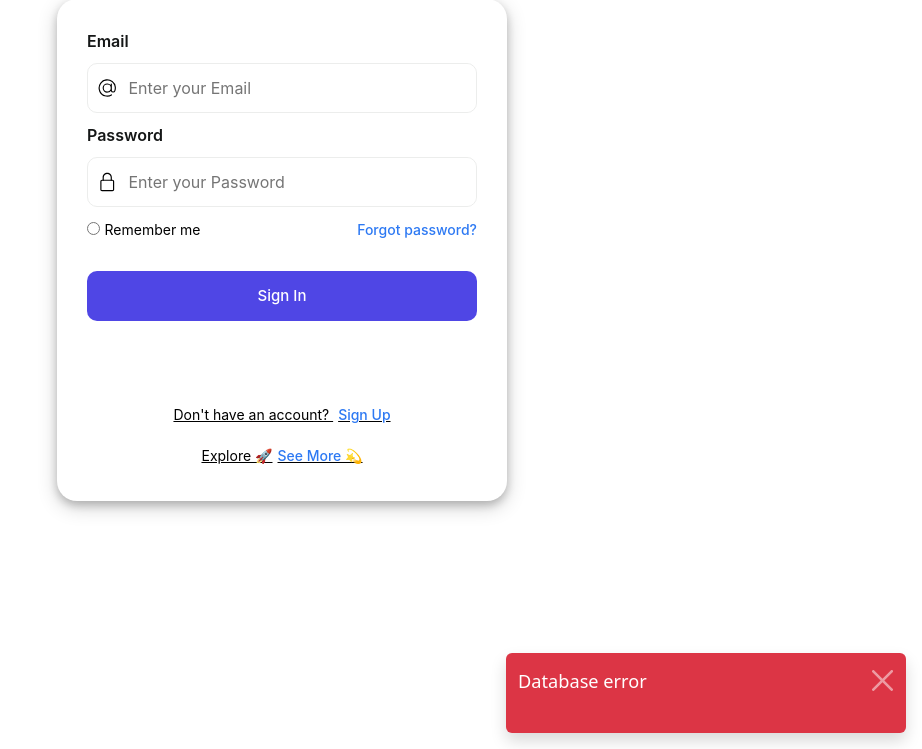
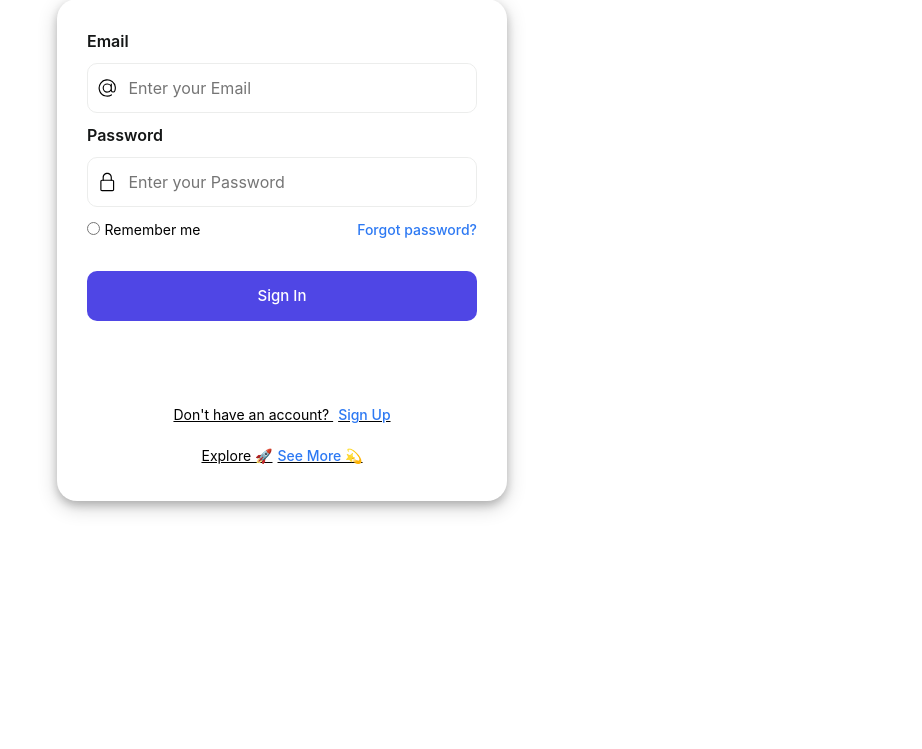
Before and after one commit to Mamonde02/project-php, a PHP site: page /frontend/views/login.php in a window 1280 px wide. Shown: the part 51-800 px from the top of the page, without its empty margins (358-1280 px from the left). Run offline with PHP 8.4, Linux system fonts and the light colour scheme.

Commit message:
remove toast and alert msg error

```diff
--- a/frontend/views/login.php
+++ b/frontend/views/login.php
@@ -15,11 +15,6 @@ if (isset($_SESSION['successNewuser'])) {
 }
 
 
-if (isset($_SESSION['databaseError'])) {
-    $alert_message = $_SESSION['databaseError'];
-    $alert_type = "danger";
-    unset($_SESSION['databaseError']);
-}
 ?>
 
 <!DOCTYPE html>
@@ -74,39 +69,6 @@ if (isset($_SESSION['databaseError'])) {
     <?php endif; ?>
 
 
-    <!-- ✅ Bootstrap Toast -->
-    <!-- <div class="position-fixed bottom-0 end-0 p-3" style="z-index: 11">
-        <div id="loginToast" class="toast align-items-center text-white bg-primary border-0" role="alert" aria-live="assertive" aria-atomic="true">
-            <div class="d-flex">
-                <div class="toast-body">
-                    <?php
-                    if (isset($_SESSION['toast_error'])) {
-                        echo $_SESSION['toast_error'];
-                        unset($_SESSION['toast_error']); // Remove message after showing
-                    }
-                    ?>
-                </div>
-                <button type="button" class="btn-close btn-close-white me-2 m-auto" data-bs-dismiss="toast" aria-label="Close"></button>
-            </div>
-        </div>
-    </div> -->
-
-    <div class="position-fixed bottom-0 end-0 p-3" style="z-index: 11">
-        <div id="loginToast" class="toast align-items-center text-white bg-danger border-0" role="alert" aria-live="assertive" aria-atomic="true" style="min-width: 400px; min-height: 80px; font-size: 1.3rem;">
-            <div class="d-flex">
-                <div class="toast-body">
-                    <?php
-                    if (isset($_SESSION['toast_error'])) {
-                        echo $_SESSION['toast_error'];
-                        unset($_SESSION['toast_error']); // Remove message after showing
-                    }
-                    ?>
-                    <small>Database error</small>
-                </div>
-                <button type="button" class="btn-close btn-close-white me-2 m-auto" data-bs-dismiss="toast" aria-label="Close"></button>
-            </div>
-        </div>
-    </div>
 
 
     <!-- Display success or error messages -->
@@ -199,16 +161,7 @@ if (isset($_SESSION['databaseError'])) {
             </button>
         </div> -->
     </form>
-    <script>
-        // Show the toast when the page loads
-        window.onload = function() {
-            var toastEl = document.getElementById('loginToast');
-            var toast = new bootstrap.Toast(toastEl, {
-                delay: 10000
-            });
-            toast.show();
-        };
-    </script>
+
 
 
     <!-- Bootstrap JS -->
```
